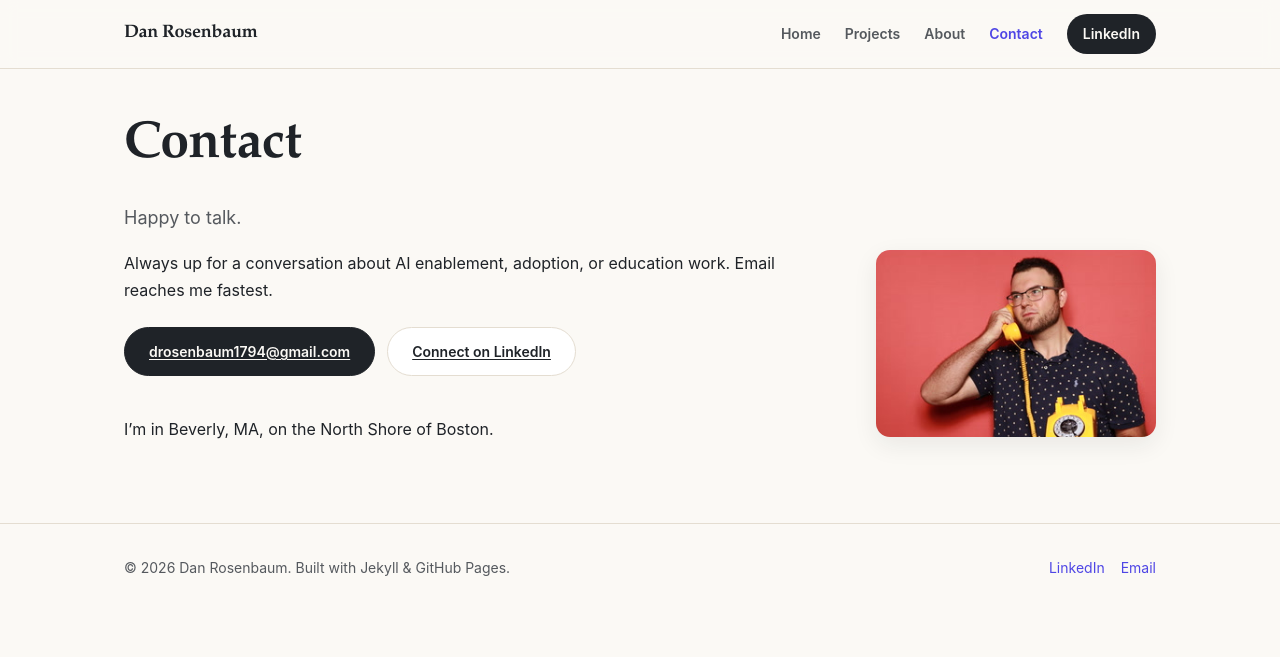
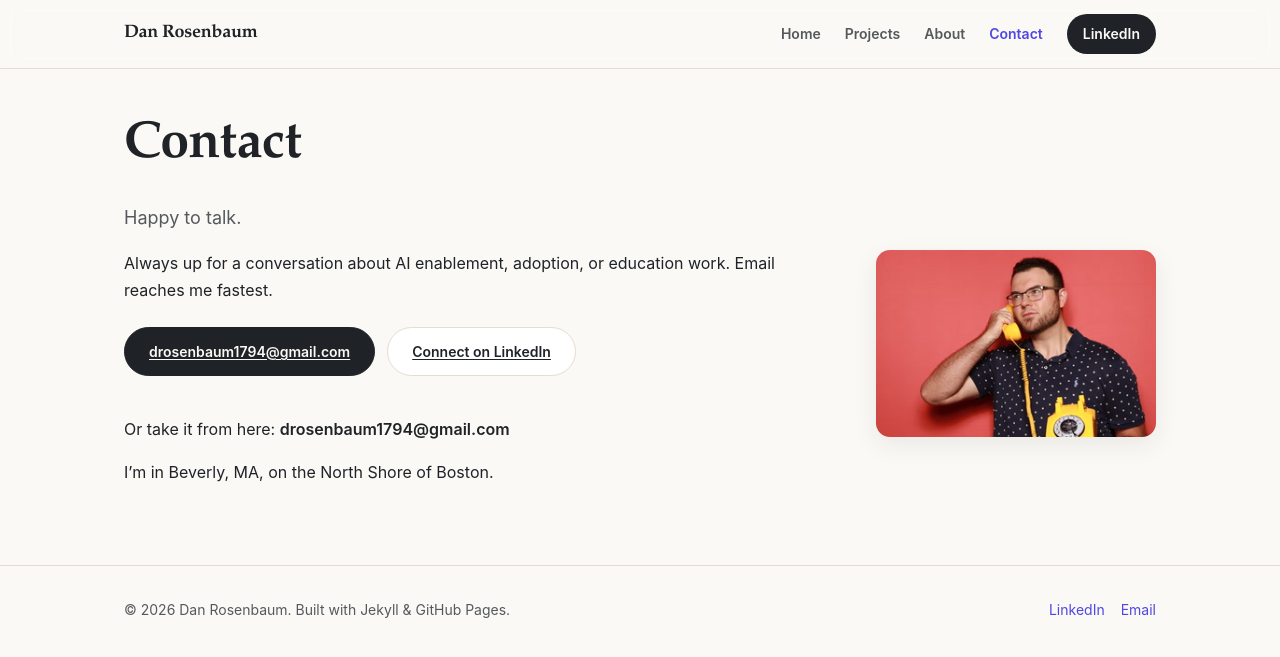
Before and after one commit to drosenbaum1794/portfolio, a Jekyll site: the page built from contact.md, in a window 1280 px wide. Shown: the top 657 px of the page. Built offline with Jekyll 4.4.1, drawn with Linux system fonts in a browser that asks for light colours.

Commit message:
Write the email out in full on the contact page
The copy button is the fast path, but its label is the confirmation text for two seconds after a click, and button text is awkward to select by hand. This gives a second, always-readable copy of the address. user-select: all means one click grabs the whole thing.

Co-Authored-By: Claude Opus 5 <noreply@anthropic.com>

```diff
--- a/assets/css/main.scss
+++ b/assets/css/main.scss
@@ -362,6 +362,14 @@ ul { margin: 0; padding: 0; list-style: none; }
   background: var(--color-accent);
   border-color: var(--color-accent);
   color: var(--color-accent-ink);
+}
+
+/* The address written out in full, for anyone who would rather grab it by
+   hand than trust a copy button. One click selects the whole thing. */
+.contact__address {
+  font-weight: 600;
+  -webkit-user-select: all;
+  user-select: all;
 }
 
 /* ==========================================================================
--- a/contact.md
+++ b/contact.md
@@ -15,6 +15,8 @@ Email reaches me fastest.
 </div>
 
 <p class="sr-only" role="status" aria-live="polite" id="email-copy-status"></p>
+
+Or take it from here: <span class="contact__address">{{ site.author.email }}</span>
 
 I'm in Beverly, MA, on the North Shore of Boston.
 
```
